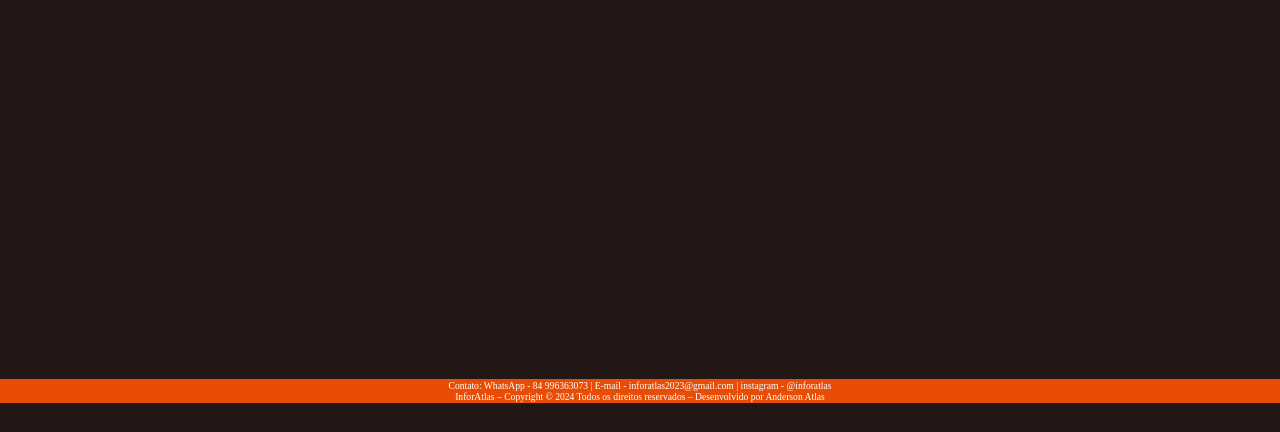
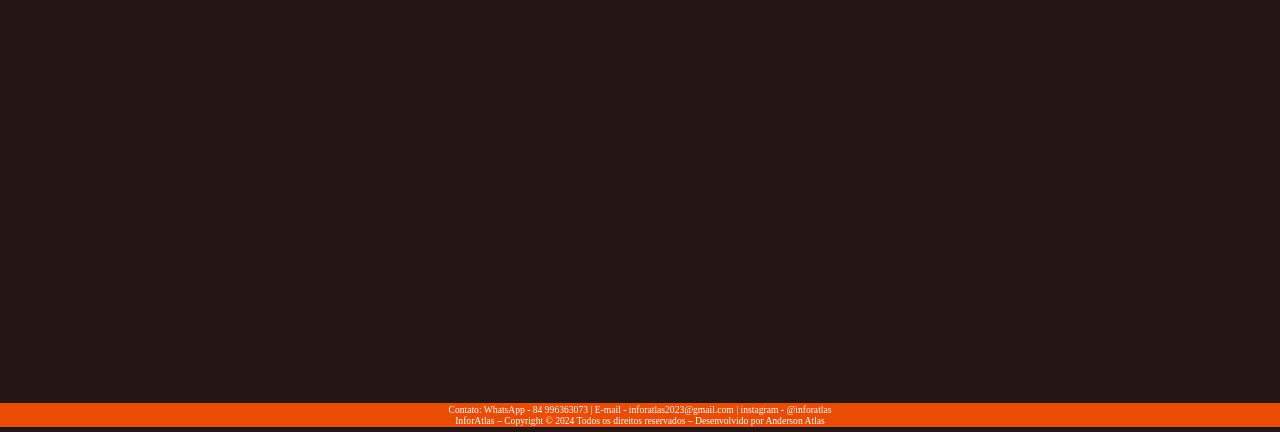
Before and after one commit to inforatlas/belgamanga, a plain HTML site: page index.html in a window 1280 px wide. Shown: the part 368-800 px from the top of the page. Drawn offline with Linux system fonts and the light colour scheme.

Commit message:
Update style.css

```diff
--- a/style.css
+++ b/style.css
@@ -10,7 +10,7 @@ html, body{
 div{
     display: flex;
     flex-direction: column;
-    min-height: 96vh;
+    min-height: 99vh;
 }
 header {
     background-color: #e94c04;
```
